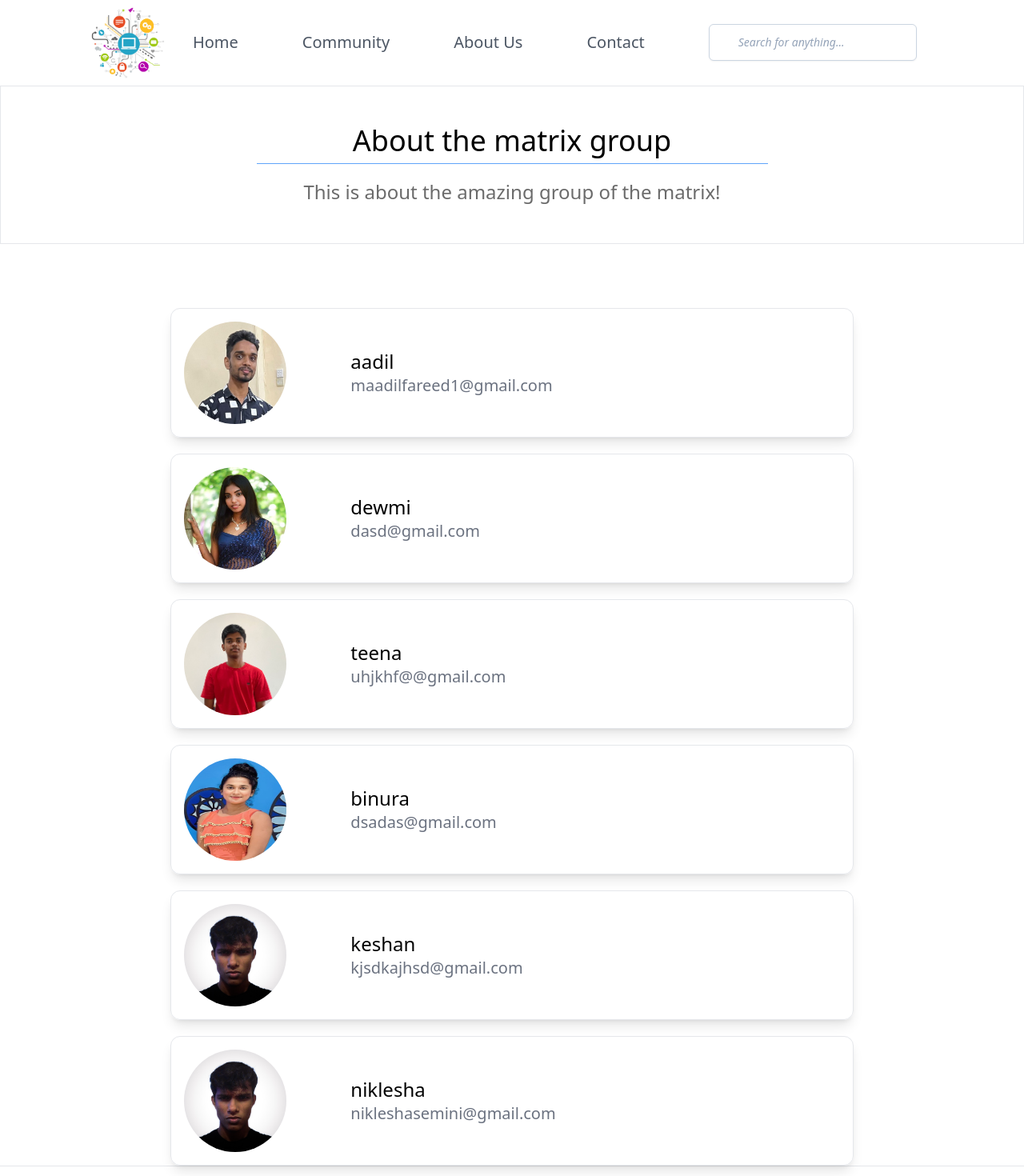
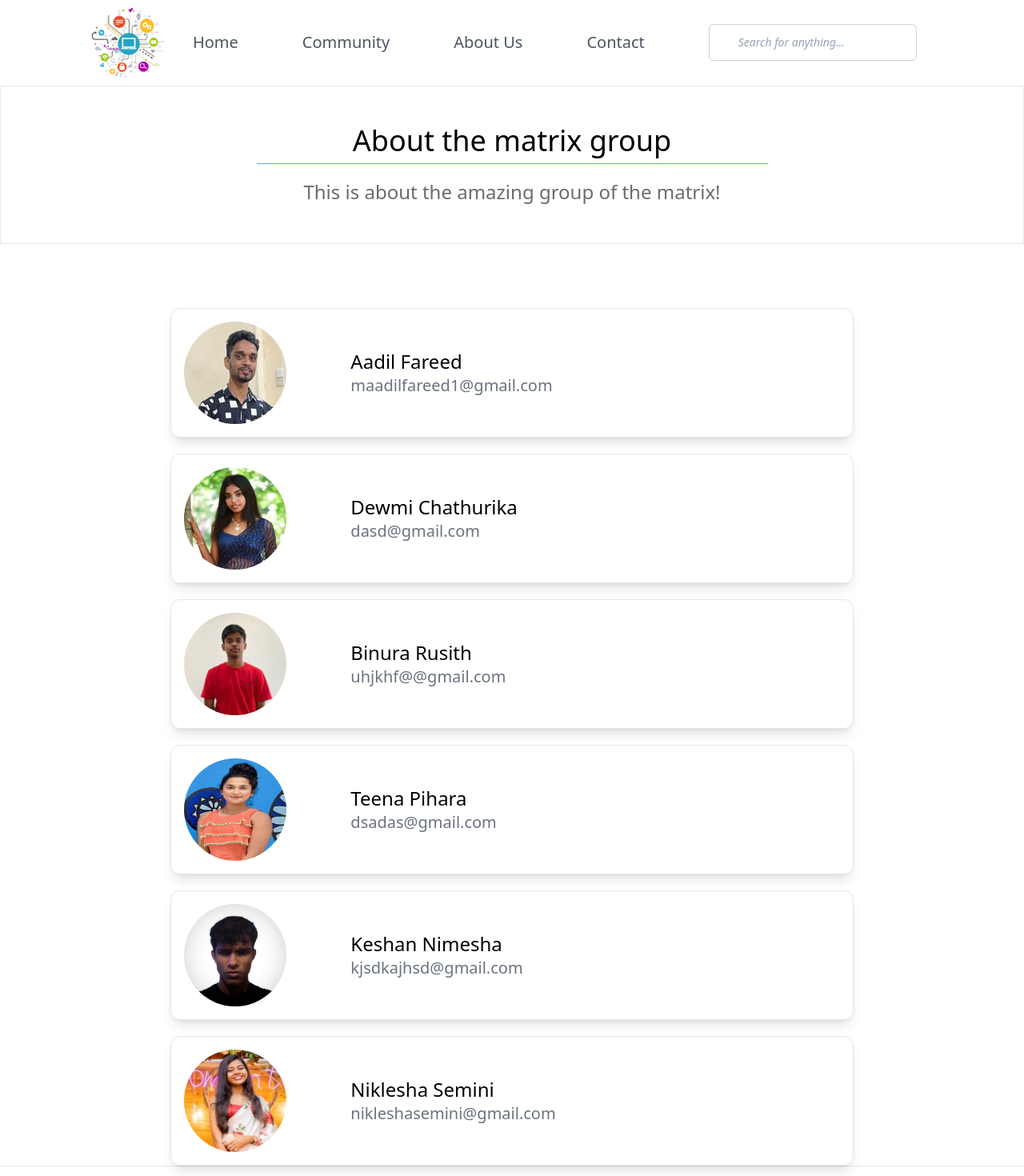
Before and after one commit to senul724/matrix-project, a React (Vite) app: page /about in a window 1280 px wide. Shown: the top 1470 px of the page at 80% size. Built offline with nearby package versions, Linux system fonts and the light colour scheme.

Commit message:
minor fixes

```diff
--- a/src/pages/AboutUs.jsx
+++ b/src/pages/AboutUs.jsx
@@ -1,11 +1,11 @@
 const AboutUs = () => {
   const pics = [
-    {name:"aadil", img:"/about_us/aadil.jpg", email:"maadilfareed1@gmail.com"},
-    {name:"dewmi", img:"/about_us/dewmi.jpg", email:"dasd@gmail.com"},
-    {name:"teena", img:"/about_us/binura.jpeg", email:"uhjkhf@@gmail.com"},
-    {name:"binura", img:"/about_us/teena.jpg", email:"dsadas@gmail.com"},
-    {name:"keshan", img:"/about_us/keshan.jpg", email:"kjsdkajhsd@gmail.com"},
-    {name:"niklesha", img:"/about_us/keshan.jpg", email:"nikleshasemini@gmail.com"},
+    {name:"Aadil Fareed", img:"/about_us/aadil.jpg", email:"maadilfareed1@gmail.com"},
+    {name:"Dewmi Chathurika", img:"/about_us/dewmi.jpg", email:"dasd@gmail.com"},
+    {name:"Binura Rusith", img:"/about_us/binura.jpeg", email:"uhjkhf@@gmail.com"},
+    {name:"Teena Pihara", img:"/about_us/teena.jpg", email:"dsadas@gmail.com"},
+    {name:"Keshan Nimesha", img:"/about_us/keshan.jpg", email:"kjsdkajhsd@gmail.com"},
+    {name:"Niklesha Semini", img:"/about_us/niklesha.jpg", email:"nikleshasemini@gmail.com"},
     ];
   return(
     <div className="flex flex-col items-center w-full">
```
